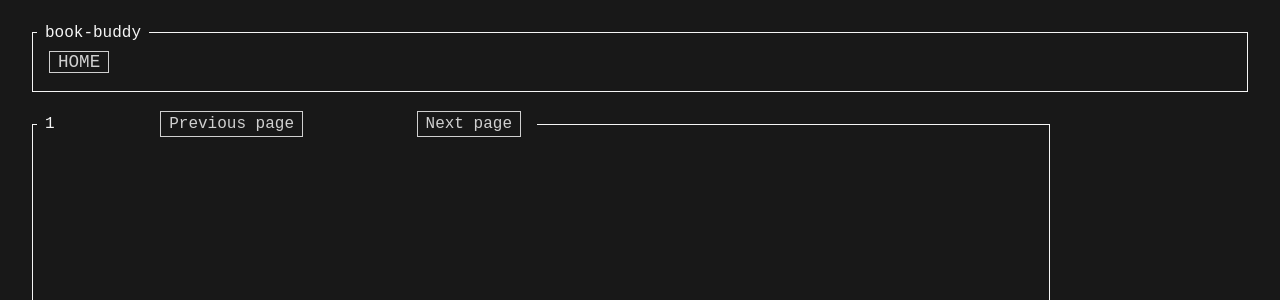
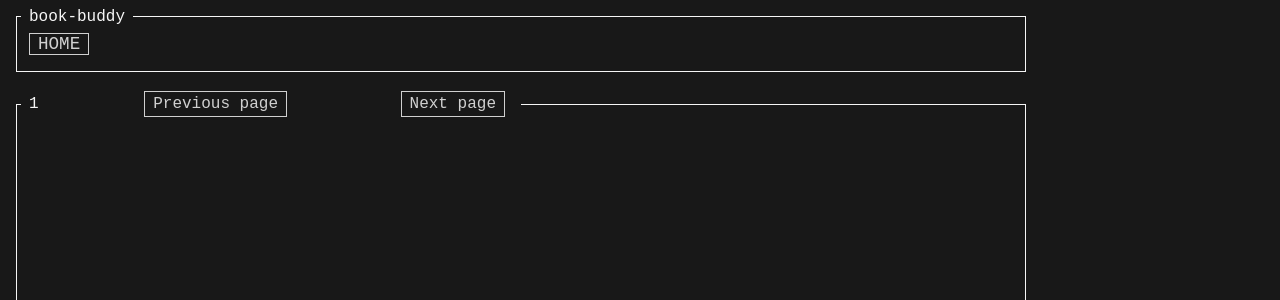
Before and after one commit to styxpilled/book-buddy, a SvelteKit app: page /book/1 in a window 1280 px wide. Shown: the top 300 px of the page. Built offline with nearby package versions, Linux system fonts and the light colour scheme; what @macfja/svelte-persistent-store would draw is missing.

Commit message:
feat: scrollbar stuff

```diff
--- a/src/routes/+layout.svelte
+++ b/src/routes/+layout.svelte
@@ -6,8 +6,8 @@
 </script>
 
 <div id="root">
-	<div class="container nav" style:--label="'book-buddy'">
-		<nav>
+	<div class="uhuh">
+		<nav class="container nav" style:--label="'book-buddy'">
 			<a href="/" class="btn lg">HOME</a>
 		</nav>
 	</div>
@@ -24,17 +24,30 @@
 <style>
 	#root {
 		width: auto;
+		display: inline-block;
+		flex-direction: column;
 	}
 
 	#main {
 		width: max-content;
-		min-width: max(50rem, 75%);
+		min-width: max(50rem, 40%);
 		min-height: 10rem;
 	}
 
-	nav {
-		padding: 0.5rem 0;
-		width: max(50rem, 100%);
+	.uhuh {
+		display: flex;
+	}
+
+	nav.container.nav {
+		flex-grow: 1;
+		height: min-content;
+		width: 0;
+		/* padding: 0.5rem 0; */
+		/* max-width: 50rem; */
+		/* width: ; */
+		/* display: flex; */
+		/* width: 100%; */
+		/* width: max(50rem, 40%); */
 	}
 	/* #main {
 		font-family: monospace;
--- a/src/styles/app.css
+++ b/src/styles/app.css
@@ -10,7 +10,98 @@ body {
 	color: whitesmoke;
 
 	--color: whitesmoke;
+	--color-inactive: #cdcdcd;
 	--bg-color: #181818;
+}
+
+*::-webkit-scrollbar {
+	/* width: 0.75rem; */
+	/* height: 0.75rem; */
+	width: 24px;
+	height: 24px;
+	/* background-color: var(--bg-color); */
+	/* border: 14px solid white; */
+	/* outline: white solid 1px; */
+}
+
+/* *::-webkit-scrollbar {
+} */
+
+*::-webkit-scrollbar-track {
+	background: transparent;
+}
+
+*::-webkit-scrollbar-thumb:horizontal {
+	background-image: repeating-linear-gradient(
+			0deg,
+			transparent,
+			transparent 4px,
+			var(--bg-color) 4px,
+			var(--bg-color) 20px
+		),
+		repeating-linear-gradient(
+			90deg,
+			var(--bg-color),
+			var(--bg-color) 12px,
+			yellow 12px,
+			yellow 24px
+		);
+	background-size: 24px;
+	background-position: 0 12px;
+	background-repeat: repeat;
+}
+
+*::-webkit-scrollbar-thumb:vertical {
+	/* background-image: repeating-linear-gradient(
+			90deg,
+			var(--bg-color),
+			var(--bg-color) 12px,
+			transparent 12px,
+			transparent 16px,
+			var(--bg-color) 16px,
+			var(--bg-color) 24px
+		),
+		repeating-linear-gradient(0deg, white, white 8px, var(--bg-color) 8px, var(--bg-color) 20px); */
+
+	background-image: linear-gradient(
+			to bottom,
+			var(--bg-color),
+			var(--bg-color) 4px,
+			transparent 4px
+		),
+		linear-gradient(to top, var(--bg-color), var(--bg-color) 4px, transparent 4px),
+		linear-gradient(
+			to right,
+			white,
+			white 2px,
+			var(--bg-color) 2px,
+			var(--bg-color) 7px,
+			transparent 7px
+		),
+		linear-gradient(
+			to left,
+			white,
+			white 2px,
+			var(--bg-color) 2px,
+			var(--bg-color) 7px,
+			transparent 7px
+		),
+		repeating-linear-gradient(0deg, white, white 10px, var(--bg-color) 10px, var(--bg-color) 18px);
+
+	/* repeating-linear-gradient(0deg, white, white 8px, var(--bg-color) 8px, var(--bg-color) 20px); */
+	/* background-size: 24px; */
+	background-position: 0 0px;
+	background-repeat: repeat;
+}
+
+*::-webkit-scrollbar-thumb {
+	/* background-color: transparent; */
+	/* background-color: var(--color-inactive); */
+	/* border: 1px dashed var(--color); */
+
+	/* border: 1px solid white; */
+	border: 4px solid var(--bg-color);
+	border-radius: 0;
 }
 
 .btn {
@@ -47,14 +138,18 @@ body {
 } */
 
 .container {
-	padding: 0.5rem;
-	margin: 2rem;
+	padding: 14px 0.25rem;
+	margin: 1rem;
 	border: 1px solid var(--color-accent, var(--color));
 	position: relative;
 	background-color: var(--bg-color);
 
-	&:hover {
-		/* --color-accent: #4cba3c; */
+	/* &:hover {
+		 --color-accent: #4cba3c;
+	} */
+
+	&.nomar {
+		margin: 0;
 	}
 
 	&:hover > * {
--- a/src/ui/Reader.svelte
+++ b/src/ui/Reader.svelte
@@ -144,6 +144,20 @@
 			font-size: 1.5rem;
 		}
 
+		/* & *::-webkit-scrollbar {
+			width: 0 !important;
+			background-color: orange;
+			display: none !important;
+		}
+
+		& *::-webkit-scrollbar-thumb {
+			display: none !important;
+		}
+
+		& *::-webkit-scrollbar-track {
+			background-color: transparent !important;
+		} */
+
 		& div[id^='epubjs-view'] {
 			overflow: scroll !important;
 			width: 500px;
@@ -157,23 +171,13 @@
 			& svg {
 				align-self: center;
 			}
+			/* scrollbar-width: thin; */
+		}
 
-			& * {
-				/* scrollbar-width: thin; */
-				scrollbar-color: transparent;
-			}
-
-			&::-webkit-scrollbar {
-				width: 0;
-			}
-
-			&::-webkit-scrollbar-thumb {
-				display: none;
-			}
-
-			&::-webkit-scrollbar-track {
-				background-color: transparent;
-			}
+		& .epub-view {
+			display: flex !important;
+			align-items: center;
+			justify-content: center;
 		}
 
 		& div {
@@ -188,4 +192,8 @@
 			overflow: scroll;
 		}
 	}
+
+	:global(#reader *) {
+		scrollbar-width: none;
+	}
 </style>
```
Also changed, not shown: src/routes/+page.svelte (+59 -3 lines).
